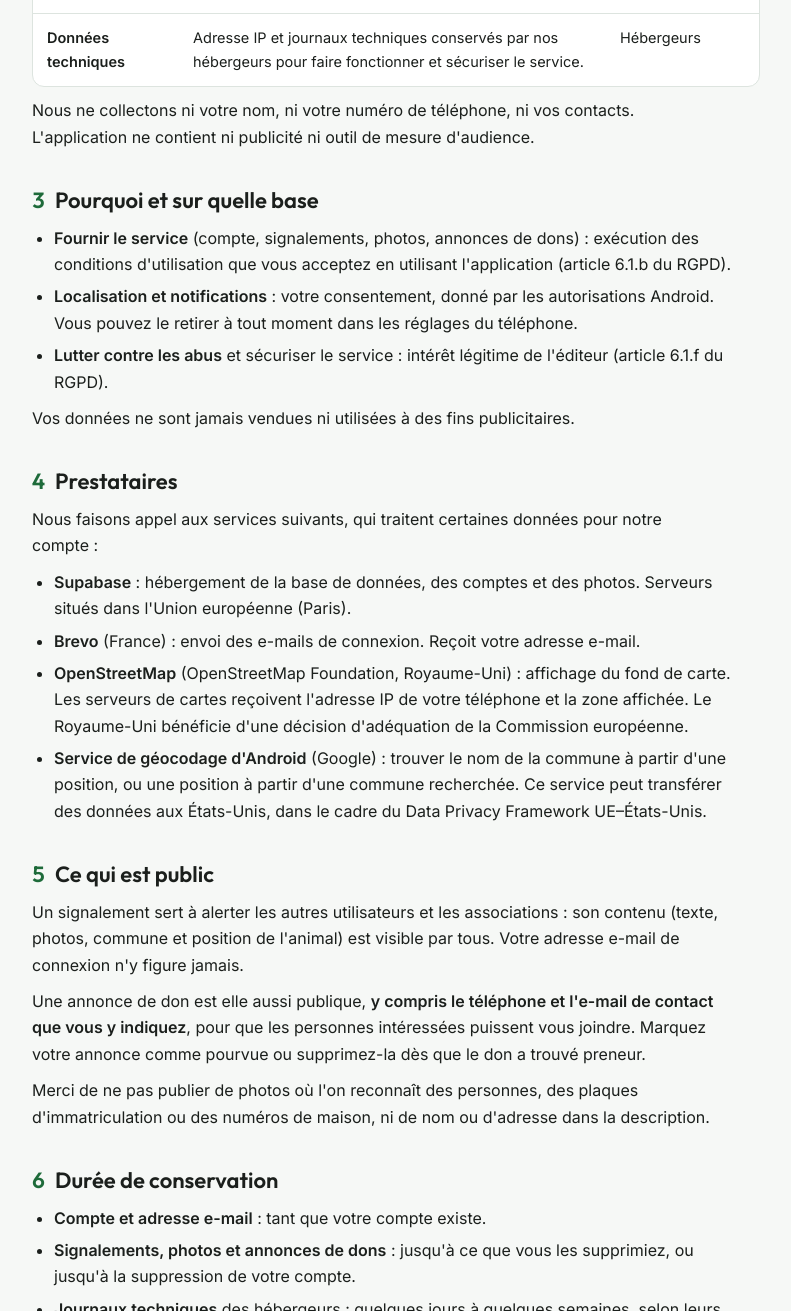
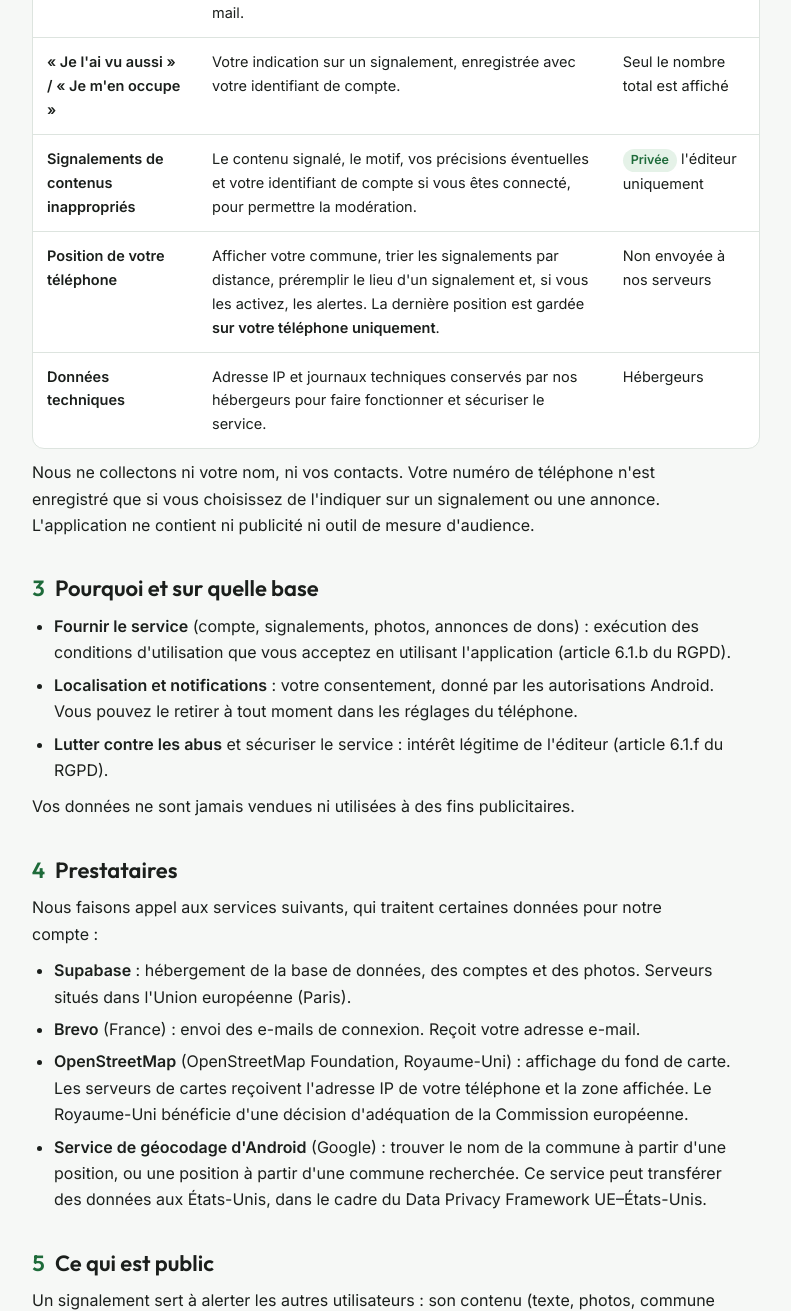
Before and after one commit to smyli84/animaide-site, a plain HTML site: page politique-de-confidentialite.html in a window 1280 px wide. Shown: the part 1489-2800 px from the top of the page, without its empty margins (244-1035 px from the left). Drawn offline with Linux system fonts and the light colour scheme.

Commit message:
Politique : coordonnées facultatives sur les signalements, suivis et modération
Co-Authored-By: Claude Opus 5.5 <noreply@anthropic.com>
Claude-Session: https://claude.ai/code/session_01VYeb6G9dGPUyxWMjmLYfov

```diff
--- a/politique-de-confidentialite.html
+++ b/politique-de-confidentialite.html
@@ -70,7 +70,7 @@ footer { border-top: 1px solid var(--trait); padding-top: 18px; color: var(--gri
     AnimAide
   </div>
   <h1>Politique de confidentialité</h1>
-  <p class="meta">Application Android AnimAide (fr.animaide.app) · Dernière mise à jour : 15 novembre 2026</p>
+  <p class="meta">Application Android AnimAide (fr.animaide.app) · Dernière mise à jour : 18 novembre 2026</p>
 </header>
 
 <div class="resume">
@@ -114,15 +114,18 @@ footer { border-top: 1px solid var(--trait); padding-top: 18px; color: var(--gri
         <tr><td>Adresse e-mail</td><td>Vous envoyer le code de connexion et vous identifier.</td><td><span class="pastille">Privée</span> l'éditeur uniquement</td></tr>
         <tr><td>Identifiant de compte</td><td>Numéro technique enregistré avec vos signalements pour que vous seul puissiez les modifier ou les supprimer. Il ne contient ni votre nom ni votre e-mail.</td><td>Enregistré avec vos signalements</td></tr>
         <tr><td>Contenu des signalements</td><td>Type de signalement, animal, titre, description, commune, statut et date.</td><td><span class="pastille">Public</span> tous les utilisateurs</td></tr>
+        <tr><td>Coordonnées sur un signalement</td><td>Le téléphone et/ou l'e-mail que <strong>vous choisissez</strong> d'indiquer (facultatif) pour être contacté, par exemple par le propriétaire d'un animal trouvé. Rien n'est envoyé si vous signalez anonymement.</td><td><span class="pastille">Public</span> tous les utilisateurs</td></tr>
         <tr><td>Position de l'animal</td><td>Le point que vous placez sur la carte lors d'un signalement.</td><td><span class="pastille">Public</span> tous les utilisateurs</td></tr>
         <tr><td>Photos</td><td>Les photos que vous ajoutez à un signalement (réduites avant envoi).</td><td><span class="pastille">Public</span> tous les utilisateurs</td></tr>
         <tr><td>Annonces de dons</td><td>Ce que vous donnez ou cherchez (titre, description, catégorie, commune) et les coordonnées de contact que <strong>vous choisissez</strong> d'indiquer : téléphone et/ou e-mail.</td><td><span class="pastille">Public</span> tous les utilisateurs</td></tr>
+        <tr><td>« Je l'ai vu aussi » / « Je m'en occupe »</td><td>Votre indication sur un signalement, enregistrée avec votre identifiant de compte.</td><td>Seul le nombre total est affiché</td></tr>
+        <tr><td>Signalements de contenus inappropriés</td><td>Le contenu signalé, le motif, vos précisions éventuelles et votre identifiant de compte si vous êtes connecté, pour permettre la modération.</td><td><span class="pastille">Privée</span> l'éditeur uniquement</td></tr>
         <tr><td>Position de votre téléphone</td><td>Afficher votre commune, trier les signalements par distance, préremplir le lieu d'un signalement et, si vous les activez, les alertes. La dernière position est gardée <strong>sur votre téléphone uniquement</strong>.</td><td>Non envoyée à nos serveurs</td></tr>
         <tr><td>Données techniques</td><td>Adresse IP et journaux techniques conservés par nos hébergeurs pour faire fonctionner et sécuriser le service.</td><td>Hébergeurs</td></tr>
       </tbody>
     </table>
   </div>
-  <p>Nous ne collectons ni votre nom, ni votre numéro de téléphone, ni vos contacts. L'application ne contient ni publicité ni outil de mesure d'audience.</p>
+  <p>Nous ne collectons ni votre nom, ni vos contacts. Votre numéro de téléphone n'est enregistré que si vous choisissez de l'indiquer sur un signalement ou une annonce. L'application ne contient ni publicité ni outil de mesure d'audience.</p>
 </section>
 
 <section id="bases">
@@ -148,7 +151,7 @@ footer { border-top: 1px solid var(--trait); padding-top: 18px; color: var(--gri
 
 <section id="public">
   <h2><span class="num">5</span> Ce qui est public</h2>
-  <p>Un signalement sert à alerter les autres utilisateurs et les associations : son contenu (texte, photos, commune et position de l'animal) est visible par tous. Votre adresse e-mail de connexion n'y figure jamais.</p>
+  <p>Un signalement sert à alerter les autres utilisateurs : son contenu (texte, photos, commune et position de l'animal) est visible par tous. Votre adresse e-mail de connexion n'y figure jamais. <strong>Si vous ajoutez un téléphone ou un e-mail de contact</strong> à un signalement, ils sont visibles par tous pour que l'on puisse vous joindre ; vous pouvez supprimer le signalement à tout moment.</p>
   <p>Une annonce de don est elle aussi publique, <strong>y compris le téléphone et l'e-mail de contact que vous y indiquez</strong>, pour que les personnes intéressées puissent vous joindre. Marquez votre annonce comme pourvue ou supprimez-la dès que le don a trouvé preneur.</p>
   <p>Merci de ne pas publier de photos où l'on reconnaît des personnes, des plaques d'immatriculation ou des numéros de maison, ni de nom ou d'adresse dans la description.</p>
 </section>
@@ -157,10 +160,11 @@ footer { border-top: 1px solid var(--trait); padding-top: 18px; color: var(--gri
   <h2><span class="num">6</span> Durée de conservation</h2>
   <ul>
     <li><strong>Compte et adresse e-mail</strong> : tant que votre compte existe.</li>
-    <li><strong>Signalements, photos et annonces de dons</strong> : jusqu'à ce que vous les supprimiez, ou jusqu'à la suppression de votre compte.</li>
+    <li><strong>Signalements (avec leurs coordonnées de contact), photos et annonces de dons</strong> : jusqu'à ce que vous les supprimiez, ou jusqu'à la suppression de votre compte.</li>
+    <li><strong>Signalements de contenus inappropriés</strong> : jusqu'à leur traitement par l'éditeur, et au plus tard jusqu'à la suppression du contenu concerné.</li>
     <li><strong>Journaux techniques</strong> des hébergeurs : quelques jours à quelques semaines, selon leurs règles.</li>
   </ul>
-  <p>L'éditeur peut retirer un signalement manifestement faux, injurieux ou illicite.</p>
+  <p>L'éditeur peut retirer un signalement ou une annonce manifestement faux, injurieux ou illicite.</p>
 </section>
 
 <section id="droits">
```
